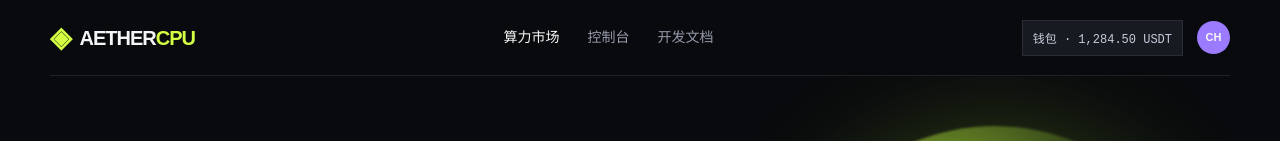
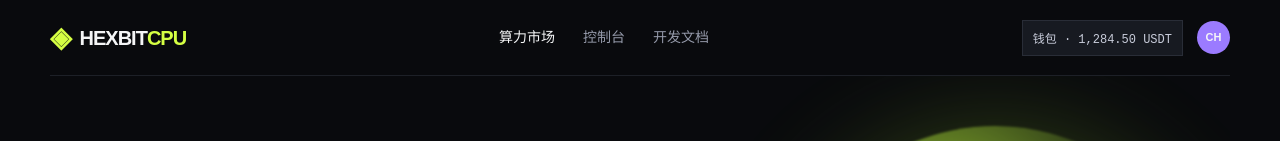
Before and after one commit to yiranone/hexbit-front, a Next.js app: page / in a window 1280 px wide. Shown: the top 141 px of the page. Built offline with nearby package versions, Linux system fonts and the light colour scheme.

Commit message:
修改名称

```diff
--- a/app/page.tsx
+++ b/app/page.tsx
@@ -56,7 +56,7 @@ export default function Home() {
     <main>
       <nav className="nav shell">
         <button className="brand" onClick={() => setView("market")} aria-label="返回首页">
-          <span className="brand-mark">◈</span><span>AETHER<span>CPU</span></span>
+          <span className="brand-mark">◈</span><span>HEXBIT<span>CPU</span></span>
         </button>
         <div className="nav-links">
           <button onClick={() => setView("market")} className={view === "market" ? "active" : ""}>算力市场</button>
```
